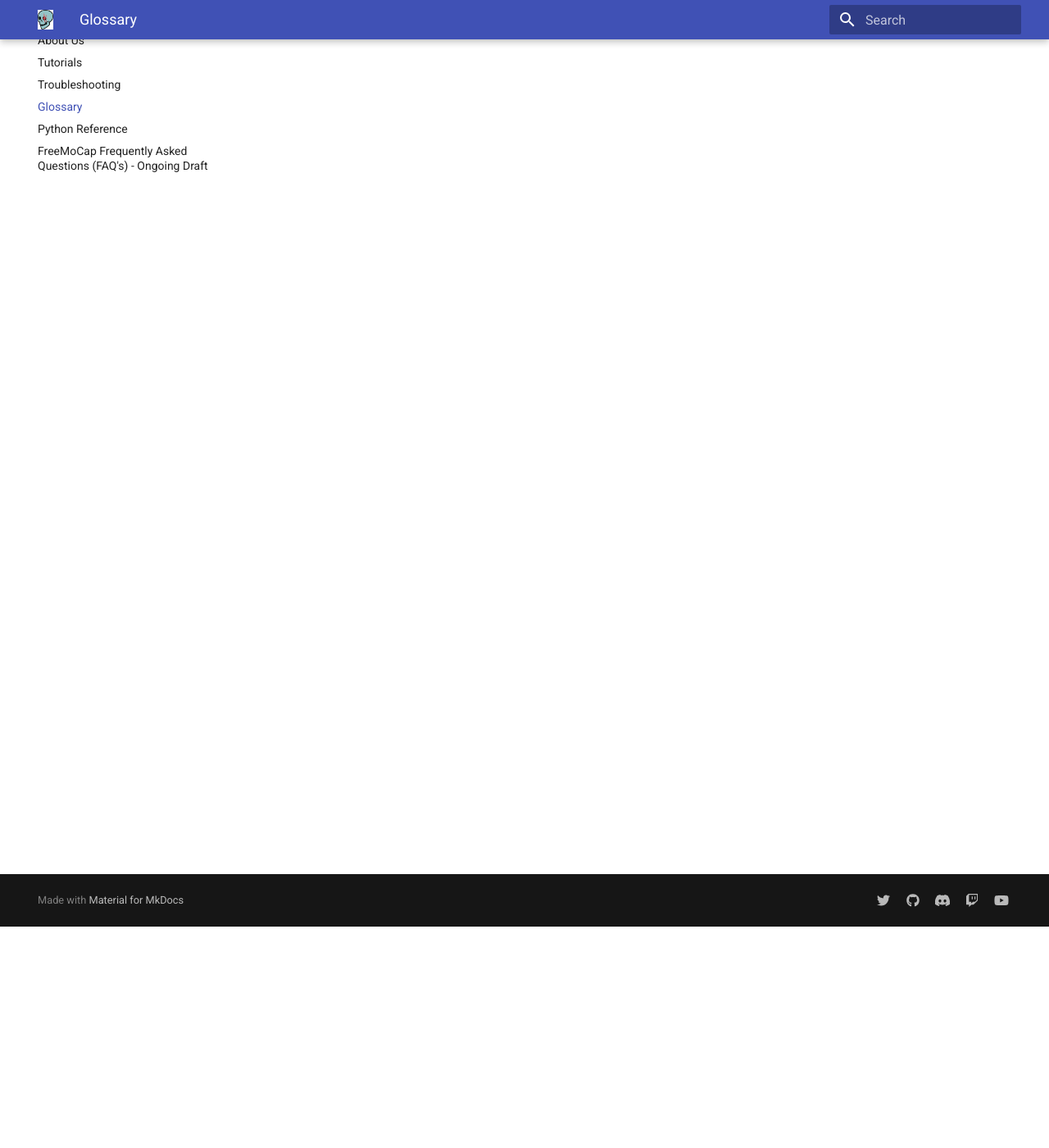
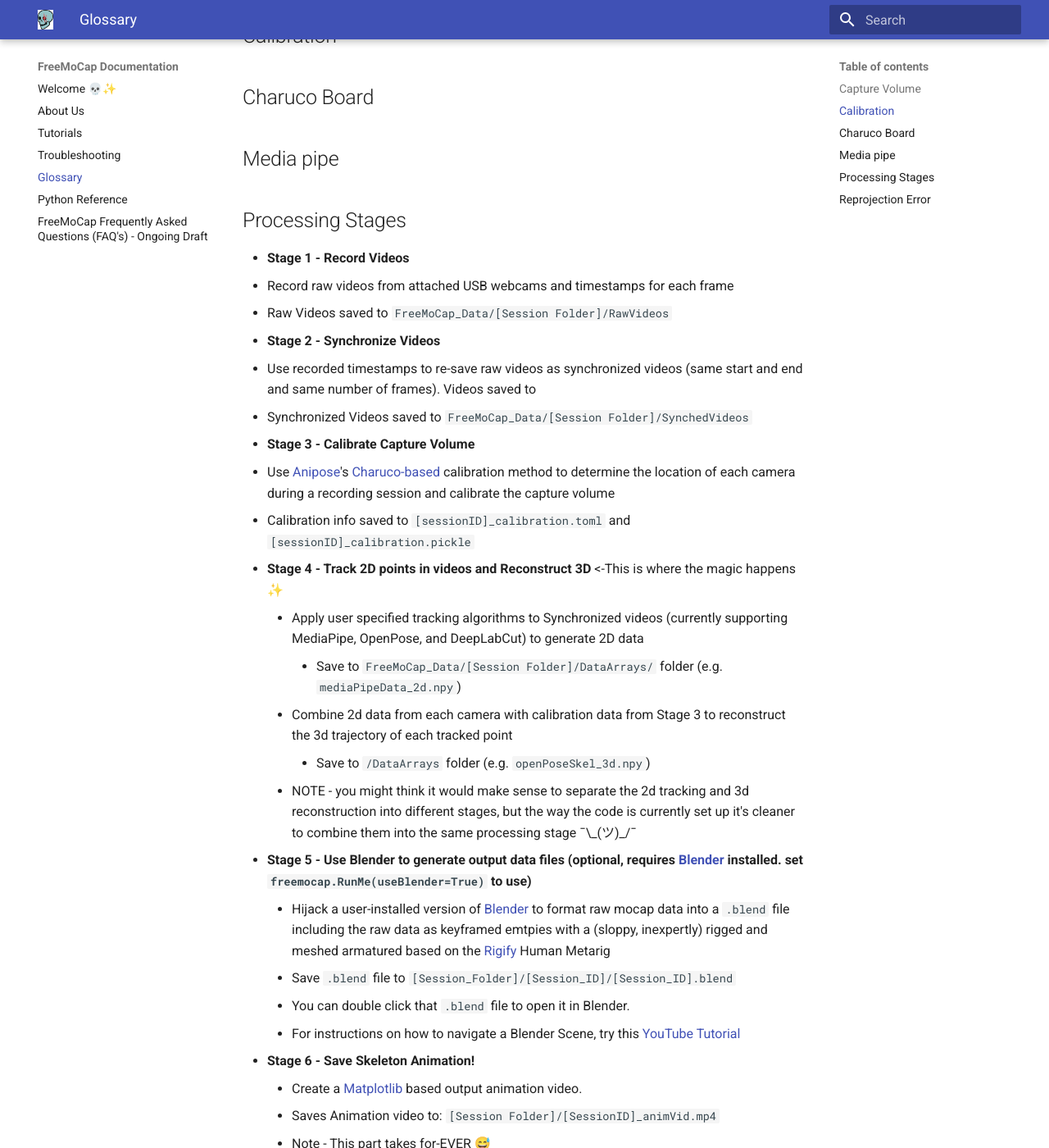
Before and after one commit to freemocap/documentation, an MkDocs documentation site: the page built from docs/glossary.md, in a window 1280 px wide and 1400 px high, scrolled down 270 px. Shown: the whole window at 82% size. Built offline with MkDocs 1.6.1 and Material for MkDocs 9.7.7, drawn with Linux system fonts in a browser that asks for light colours; some of the changed text lies outside the part shown.

Commit message:
Moved glossary section from FAQ to Glossary.md
Reformatted headings
Added processing stages information from freemocap "old readme"

```diff
--- a/docs/glossary.md
+++ b/docs/glossary.md
@@ -2,3 +2,57 @@
 
 ## Capture Volume
 3-dimensional area (volume) with sufficient camera coverage to support 3D tracking.
+
+## Calibration
+
+## Charuco Board
+
+## Media pipe
+
+## Processing Stages
+
+ - **Stage 1 - Record Videos**
+   -  Record raw videos from attached USB webcams and timestamps for each frame
+   -  Raw Videos saved to `FreeMoCap_Data/[Session Folder]/RawVideos`
+
+ - **Stage 2 - Synchronize Videos**
+   - Use recorded timestamps to re-save raw videos as synchronized videos (same start and end and same number of frames). Videos saved to
+   - Synchronized Videos saved to `FreeMoCap_Data/[Session Folder]/SynchedVideos`
+
+
+ - **Stage 3 - Calibrate Capture Volume**
+   -   Use [Anipose](https://anipose.org)'s [Charuco-based](https://docs.opencv.org/3.4/df/d4a/tutorial_charuco_detection.html) calibration method to determine the location of each camera during a recording session and calibrate the capture volume
+   -   Calibration info saved to `[sessionID]_calibration.toml` and `[sessionID]_calibration.pickle`
+
+
+-   **Stage 4 - Track 2D points in videos and Reconstruct 3D** <-This is where the magic happens ✨
+    -   Apply user specified tracking algorithms to Synchronized videos (currently supporting MediaPipe, OpenPose, and DeepLabCut) to generate 2D data
+        -   Save to `FreeMoCap_Data/[Session Folder]/DataArrays/` folder (e.g. `mediaPipeData_2d.npy`)
+    -   Combine 2d data from each camera with calibration data from Stage 3 to reconstruct the 3d trajectory of each tracked point
+        -   Save to `/DataArrays` folder (e.g. `openPoseSkel_3d.npy`)
+    -   NOTE - you might think it would make sense to separate the 2d tracking and 3d reconstruction into different stages, but the way the code is currently set up it's cleaner to combine them into the same processing stage ¯\\\_(ツ)_/¯
+
+-   **Stage 5 - Use Blender to generate output data files (optional, requires [Blender](https://blender.org) installed. set `freemocap.RunMe(useBlender=True)` to use)**
+    -   Hijack a user-installed version of [Blender](https://blender.org) to format raw mocap data into  a `.blend` file including the raw data as keyframed emtpies with a (sloppy,  inexpertly) rigged and meshed armatured based on the [Rigify](https://docs.blender.org/manual/en/2.81/addons/rigging/rigify.html) Human Metarig
+    -   Save `.blend` file to `[Session_Folder]/[Session_ID]/[Session_ID].blend`
+    -   You can double click that `.blend` file to open it in Blender.
+    -   For instructions on how to navigate a Blender Scene, try this [YouTube Tutorial](https://www.youtube.com/watch?v=nIoXOplUvAw)
+
+
+-   **Stage 6 - Save Skeleton Animation!**
+    -   Create a [Matplotlib](https://matplotlib.org) based output animation video.
+     -  Saves Animation video to: `[Session Folder]/[SessionID]_animVid.mp4`
+     -  Note - This part takes for-EVER 😅
+
+## Reprojection Error
+"Reprojection error" is the distance (in pixels?) between the originally measured point (i.e. the 2d skeleton) and the reconstructed 3d point reprojected back onto the image plane.
+
+The intuition is that if the 3d reconstruction and original 2d track are perfect, then reprojection error will be Zero. If it isn't, then there is some inaccurate in either:
+
+-  the original 2d tracks (i.e. bad skeleton detection in one or more cameras),
+-  in the 3d reconstruction (i.e. bad camera calibration),
+- a combination of the two
+
+
+
+[Click here to follow a conversation about reprojection error on discord](https://discord.com/channels/760487252379041812/760489602917466133/989189718203838505)
```
